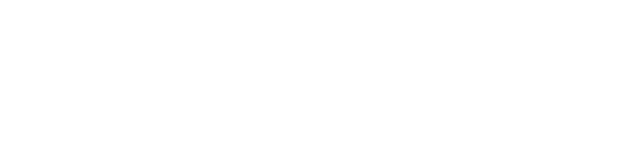
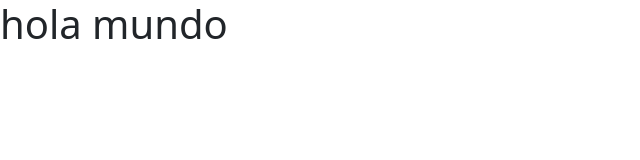
Before and after one commit to pabloariel413/to-do-list, a plain HTML site: page index.html in a window 1280 px wide. Shown: the whole page, without its empty margins (0-640 px from the left). Drawn offline with nearby package versions, Linux system fonts and the light colour scheme.

Commit message:
second commit

```diff
--- a/index.html
+++ b/index.html
@@ -4,8 +4,10 @@
     <meta charset="UTF-8">
     <meta name="viewport" content="width=device-width, initial-scale=1.0">
     <title>Document</title>
+    <link href="https://cdn.jsdelivr.net/npm/bootstrap@5.3.2/dist/css/bootstrap.min.css" rel="stylesheet" integrity="sha384-T3c6CoIi6uLrA9TneNEoa7RxnatzjcDSCmG1MXxSR1GAsXEV/Dwwykc2MPK8M2HN" crossorigin="anonymous">
+    <script src="https://cdn.jsdelivr.net/npm/bootstrap@5.3.2/dist/js/bootstrap.bundle.min.js" integrity="sha384-C6RzsynM9kWDrMNeT87bh95OGNyZPhcTNXj1NW7RuBCsyN/o0jlpcV8Qyq46cDfL" crossorigin="anonymous"></script>
 </head>
 <body>
-
+    <h1>hola mundo</h1>
 </body>
 </html>
```
